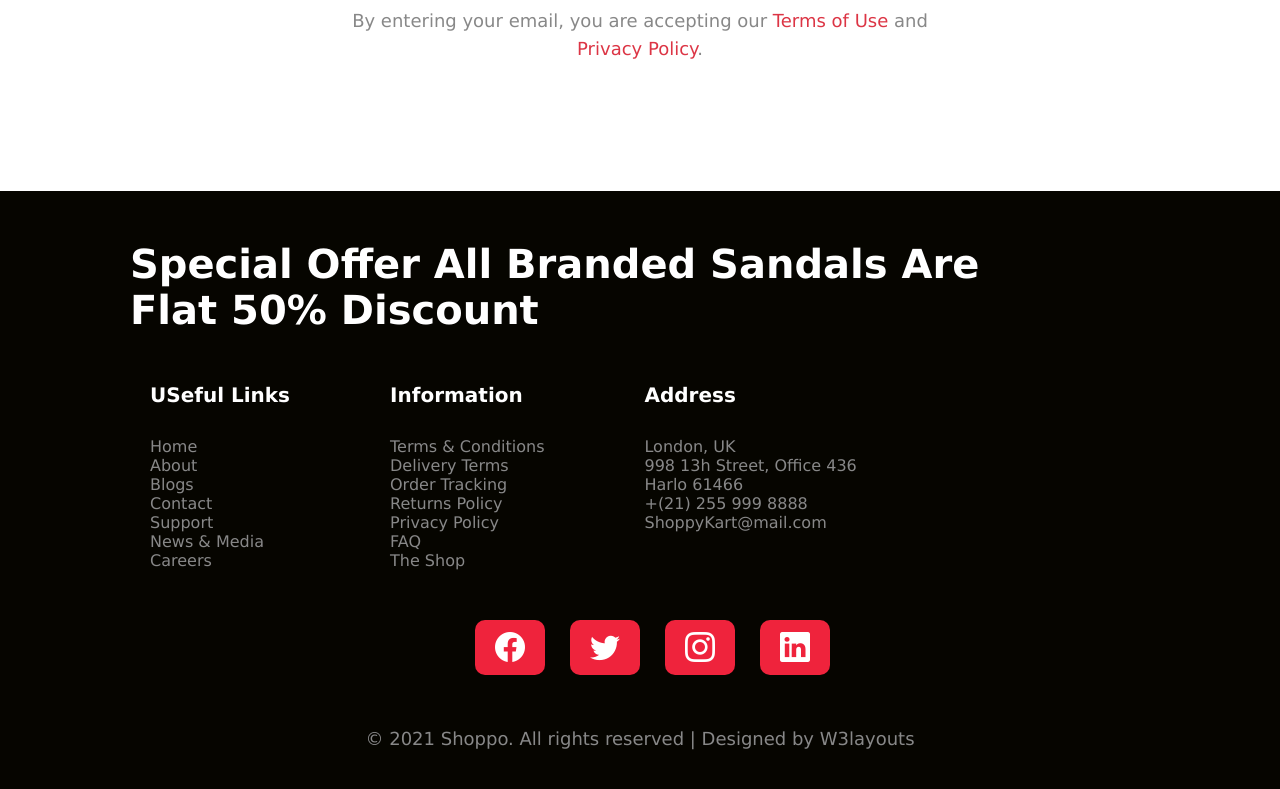
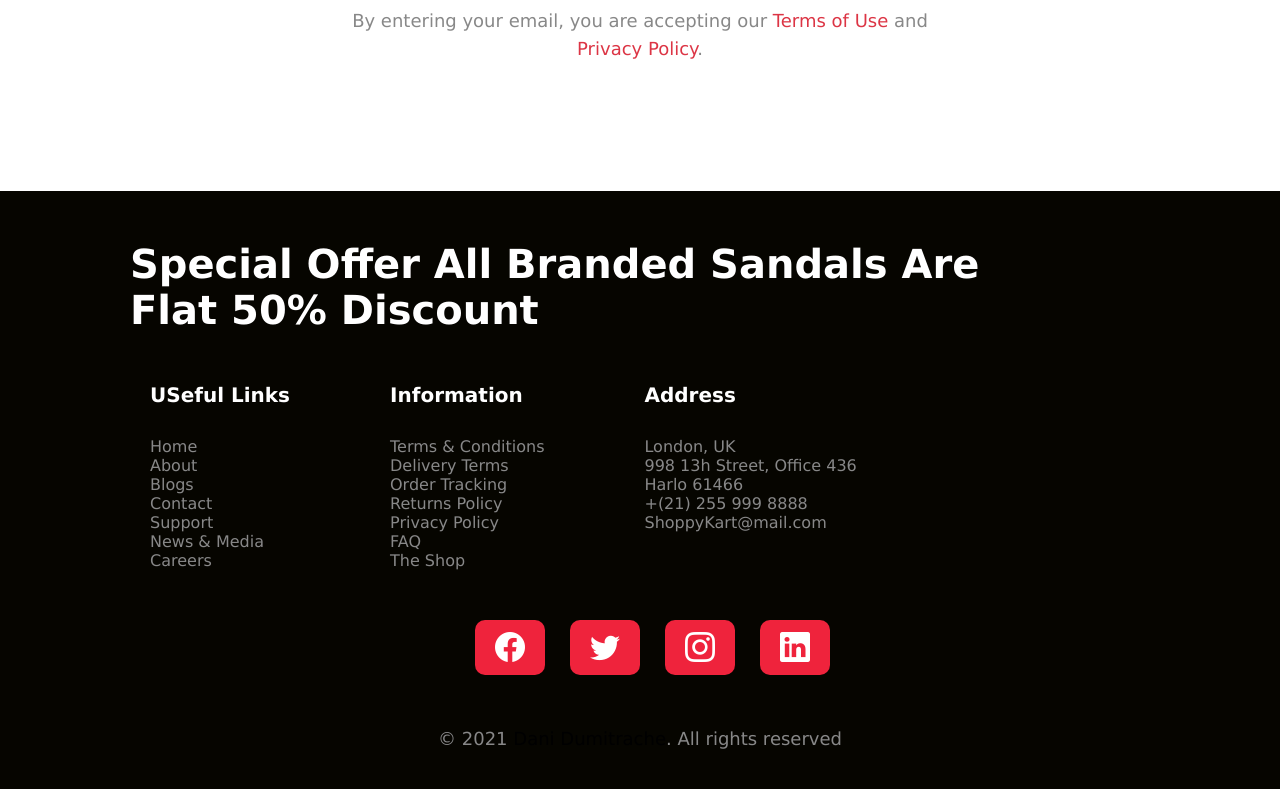
Before and after one commit to DaniDumitrache/Shopo, a plain HTML site: page index.html in a window 1280 px wide. Shown: the part 1969-2758 px from the top of the page. Drawn offline with nearby package versions, Linux system fonts and the light colour scheme.

Commit message:
Update index.html

```diff
--- a/index.html
+++ b/index.html
@@ -175,7 +175,7 @@
                 </div>
             </div>
             <div class="copyright">
-                <p>© 2021 Shoppo. All rights reserved | Designed by W3layouts</p>
+                <p>© 2021 <a href="https://danid.rf.gd">Dani Dumitrache</a>. All rights reserved</p>
             </div>
         </div>
     </div>
```
